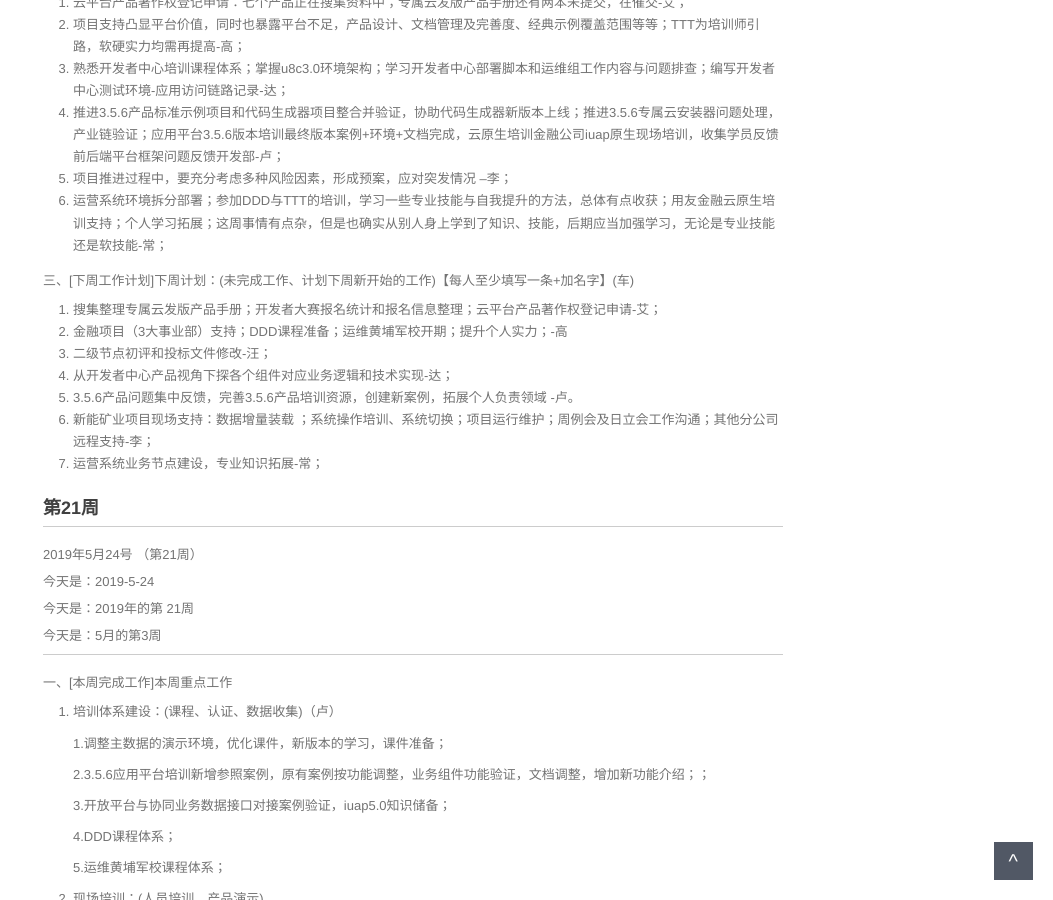
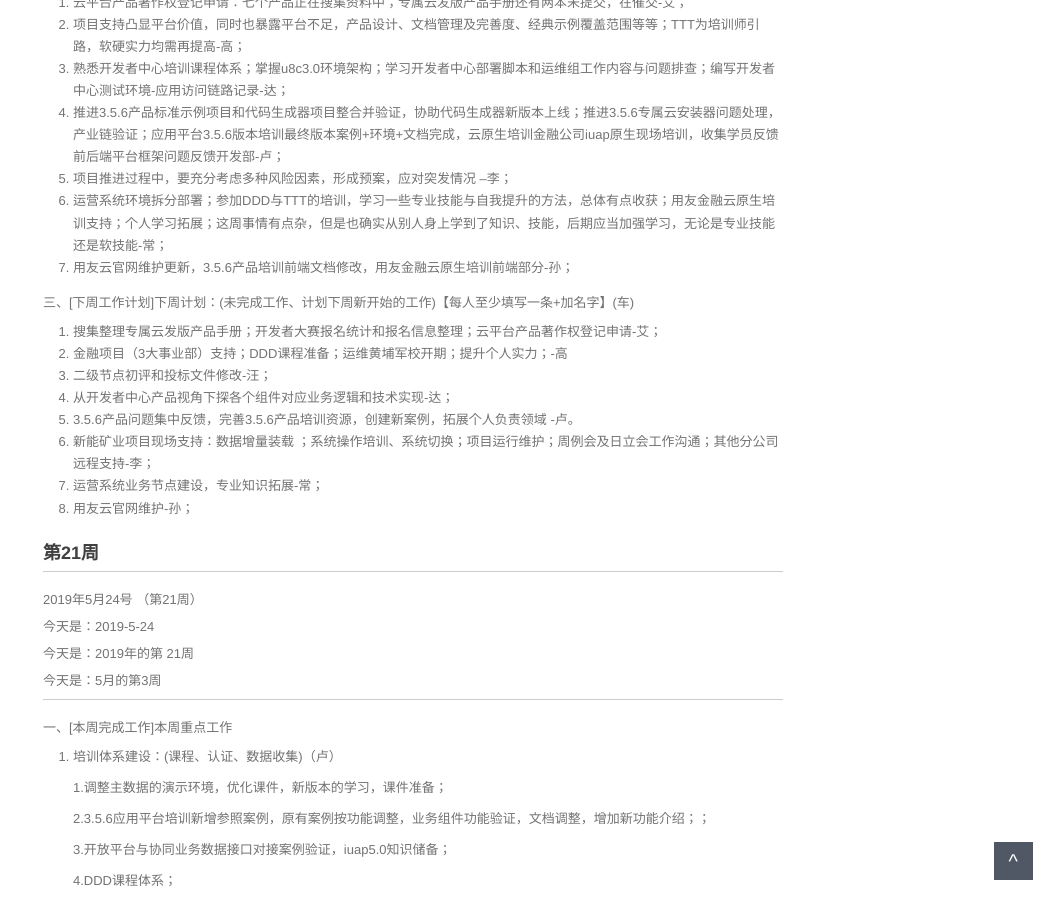
Before and after one commit to walllFlower/blog, a Jekyll site: the page built from _posts/2018-07-17-day_report_cxz.md, in a window 1280 px wide and 900 px high, scrolled down 1426 px. Shown: the whole window, without its empty margins (227-1280 px from the left). Built offline with Jekyll 4.4.1, drawn with Linux system fonts in a browser that asks for light colours; comment, search, counter and statistics services are not loaded.

Commit message:
Update 2018-07-17-day_report_cxz.md

```diff
--- a/_posts/2018-07-17-day_report_cxz.md
+++ b/_posts/2018-07-17-day_report_cxz.md
@@ -87,6 +87,7 @@ categories: 技术运营工作周报
 4. 推进3.5.6产品标准示例项目和代码生成器项目整合并验证，协助代码生成器新版本上线；推进3.5.6专属云安装器问题处理，产业链验证；应用平台3.5.6版本培训最终版本案例+环境+文档完成，云原生培训金融公司iuap原生现场培训，收集学员反馈前后端平台框架问题反馈开发部-卢；
 5. 项目推进过程中，要充分考虑多种风险因素，形成预案，应对突发情况 --李；
 6. 运营系统环境拆分部署；参加DDD与TTT的培训，学习一些专业技能与自我提升的方法，总体有点收获；用友金融云原生培训支持；个人学习拓展；这周事情有点杂，但是也确实从别人身上学到了知识、技能，后期应当加强学习，无论是专业技能还是软技能-常；
+7. 用友云官网维护更新，3.5.6产品培训前端文档修改，用友金融云原生培训前端部分-孙；
 
 三、[下周工作计划]下周计划：(未完成工作、计划下周新开始的工作)【每人至少填写一条+加名字】(车)
 
@@ -97,6 +98,7 @@ categories: 技术运营工作周报
 5. 3.5.6产品问题集中反馈，完善3.5.6产品培训资源，创建新案例，拓展个人负责领域 -卢。
 6. 新能矿业项目现场支持：数据增量装载 ；系统操作培训、系统切换；项目运行维护；周例会及日立会工作沟通；其他分公司远程支持-李；
 7. 运营系统业务节点建设，专业知识拓展-常；
+8. 用友云官网维护-孙；
 
 ###  第21周
 
```
